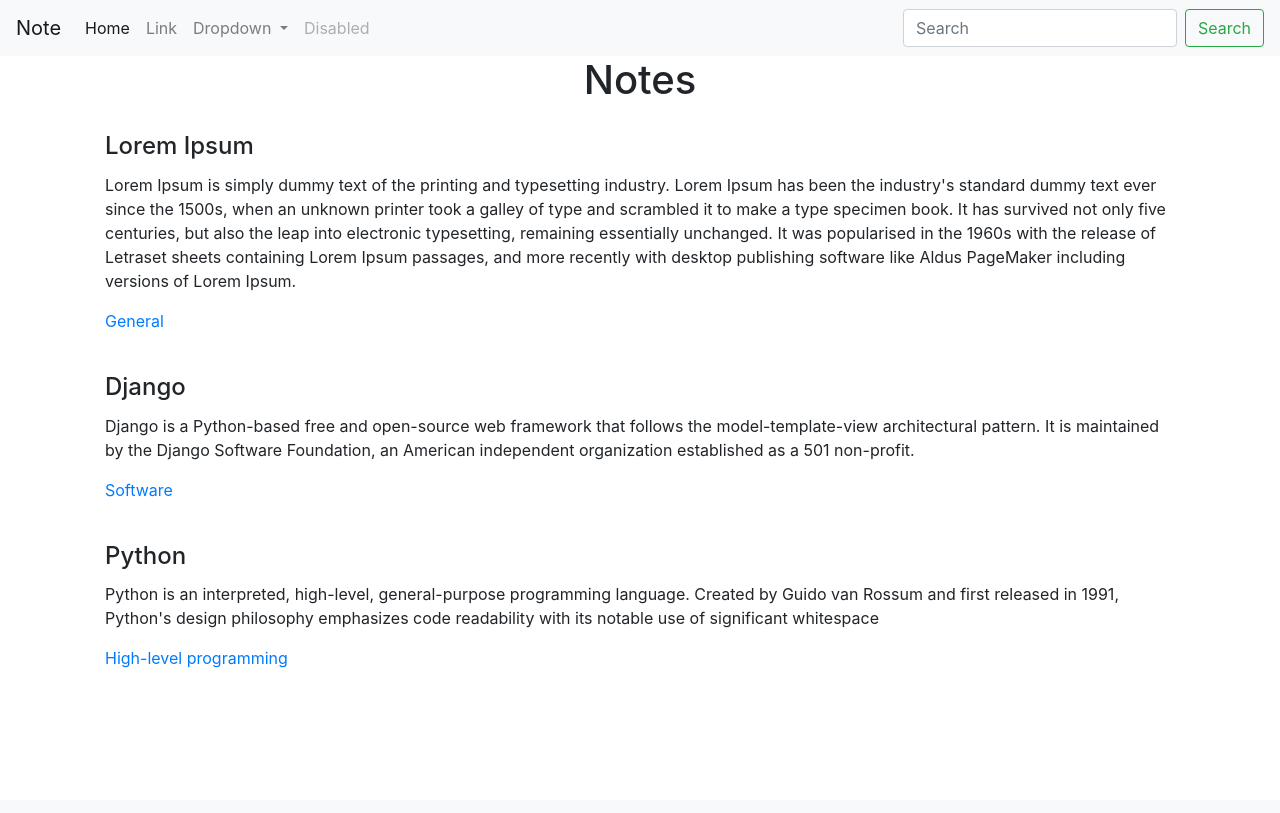
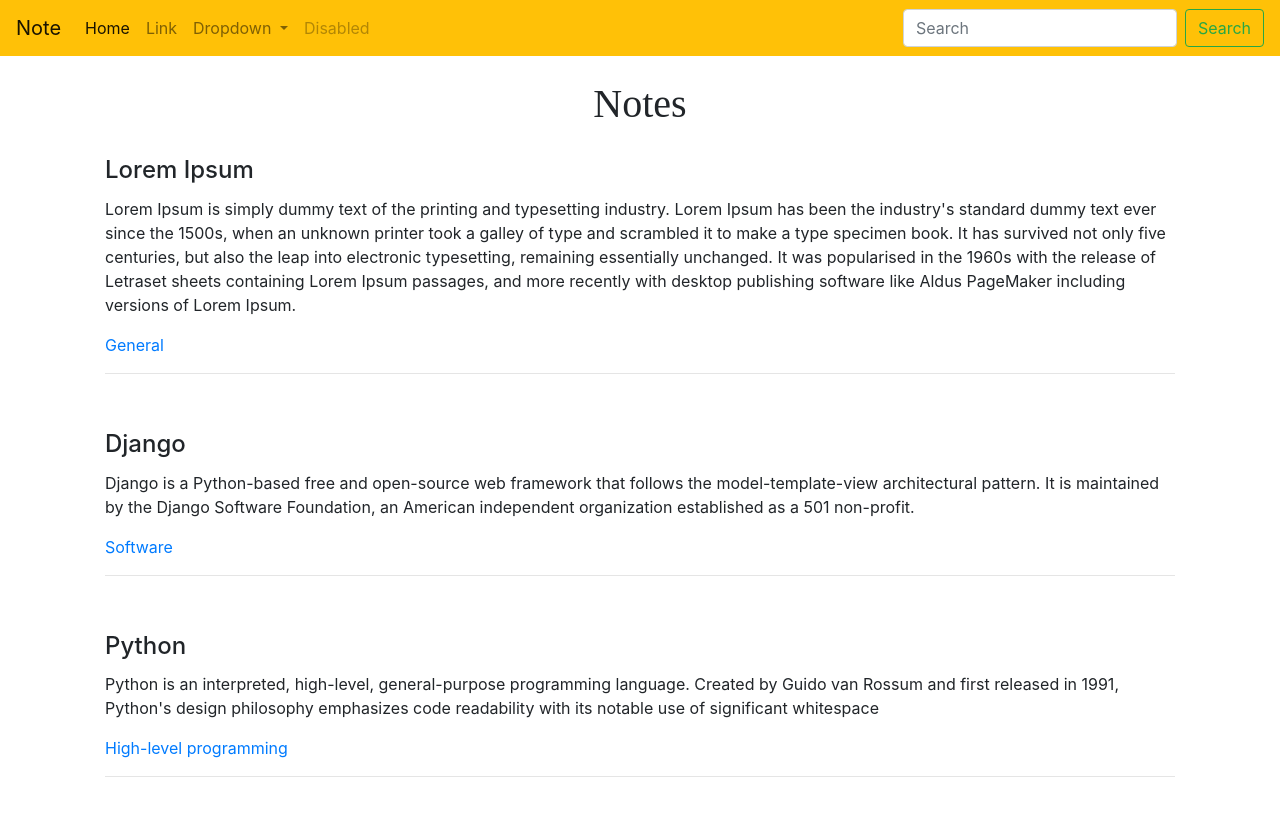
Before and after one commit to omar-bendary/Note_django_app, a Django app: page / in a window 1280 px wide. Before the commit the page ends 668 px from the top, so only its background shows below. Run offline with Django 3.2, Linux system fonts and the light colour scheme; data comes from the database, SQL or seed files in the repository; both versions use the stored data as it was after the commit; some libraries are stand-ins or nearby versions.

Commit message:
Update Navbar

```diff
--- a/note_app/models.py
+++ b/note_app/models.py
@@ -4,4 +4,4 @@ from django.db import models
 class Note(models.Model):
     title = models.CharField(max_length=100)
     description = models.TextField()
-    genre = models.CharField(max_length=20)
+    genre = models.CharField(max_length=30)
--- a/note_app/templates/index.html
+++ b/note_app/templates/index.html
@@ -2,7 +2,9 @@
 {% load static %}
 {% block page_content %}
 
-<h1 style="text-align:center">Notes</h1>
+<br>
+<h1 style="text-align:center;font-family:Marker Felt">Notes</h1>
+
 <div class="column" class="center">
 {% for note in notes %}
     <div>
@@ -11,6 +13,7 @@
                 <h4 class="card-title">{{ note.title }}</h4>
                 <p class="card-text">{{ note.description }}</p>
                 <a href="">{{ note.genre }}</a>
+                <hr>
 
 
         </div>
--- a/note_project/templates/base.html
+++ b/note_project/templates/base.html
@@ -3,7 +3,11 @@
 <script src="https://code.jquery.com/jquery-3.3.1.slim.min.js" integrity="sha384-q8i/X+965DzO0rT7abK41JStQIAqVgRVzpbzo5smXKp4YfRvH+8abtTE1Pi6jizo" crossorigin="anonymous"></script>
 <script src="https://cdnjs.cloudflare.com/ajax/libs/popper.js/1.14.3/umd/popper.min.js" integrity="sha384-ZMP7rVo3mIykV+2+9J3UJ46jBk0WLaUAdn689aCwoqbBJiSnjAK/l8WvCWPIPm49" crossorigin="anonymous"></script>
 <script src="https://stackpath.bootstrapcdn.com/bootstrap/4.1.3/js/bootstrap.min.js" integrity="sha384-ChfqqxuZUCnJSK3+MXmPNIyE6ZbWh2IMqE241rYiqJxyMiZ6OW/JmZQ5stwEULTy" crossorigin="anonymous"></script>
-<nav class="navbar navbar-expand-lg navbar-light bg-light">
+
+
+
+
+<nav class="navbar navbar-expand-lg navbar-light bg-warning" >
   <a class="navbar-brand" href="#">Note</a>
   <button class="navbar-toggler" type="button" data-toggle="collapse" data-target="#navbarSupportedContent" aria-controls="navbarSupportedContent" aria-expanded="false" aria-label="Toggle navigation">
     <span class="navbar-toggler-icon"></span>
@@ -33,11 +37,13 @@
       </li>
     </ul>
     <form class="form-inline my-2 my-lg-0">
-      <input class="form-control mr-sm-2" type="search" placeholder="Search" aria-label="Search">
+      <input class="form-control mr-sm-2 " type="search" placeholder="Search" aria-label="Search">
       <button class="btn btn-outline-success my-2 my-sm-0" type="submit">Search</button>
     </form>
   </div>
 </nav>
+
+
 <main class="container">
         {% block page_content %}
         {% endblock %}
```
Also changed, not shown: db.sqlite3.
